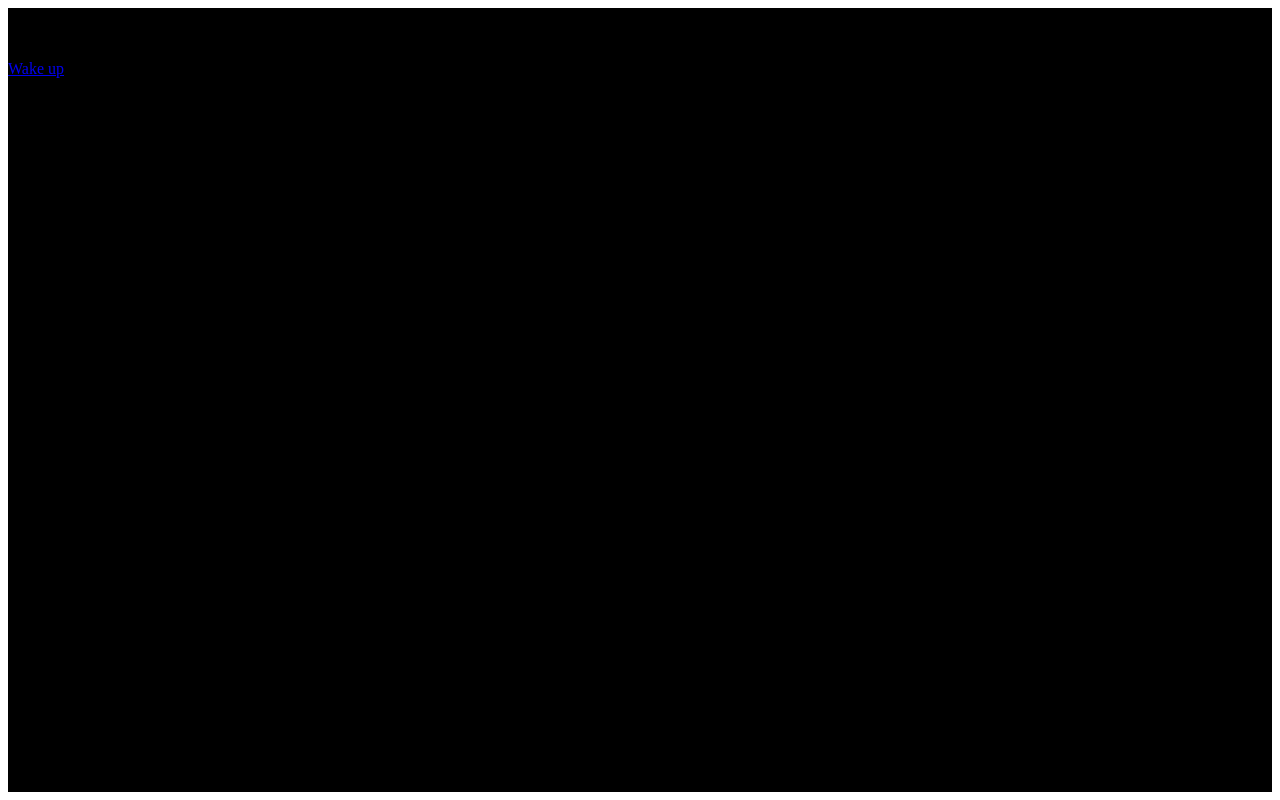
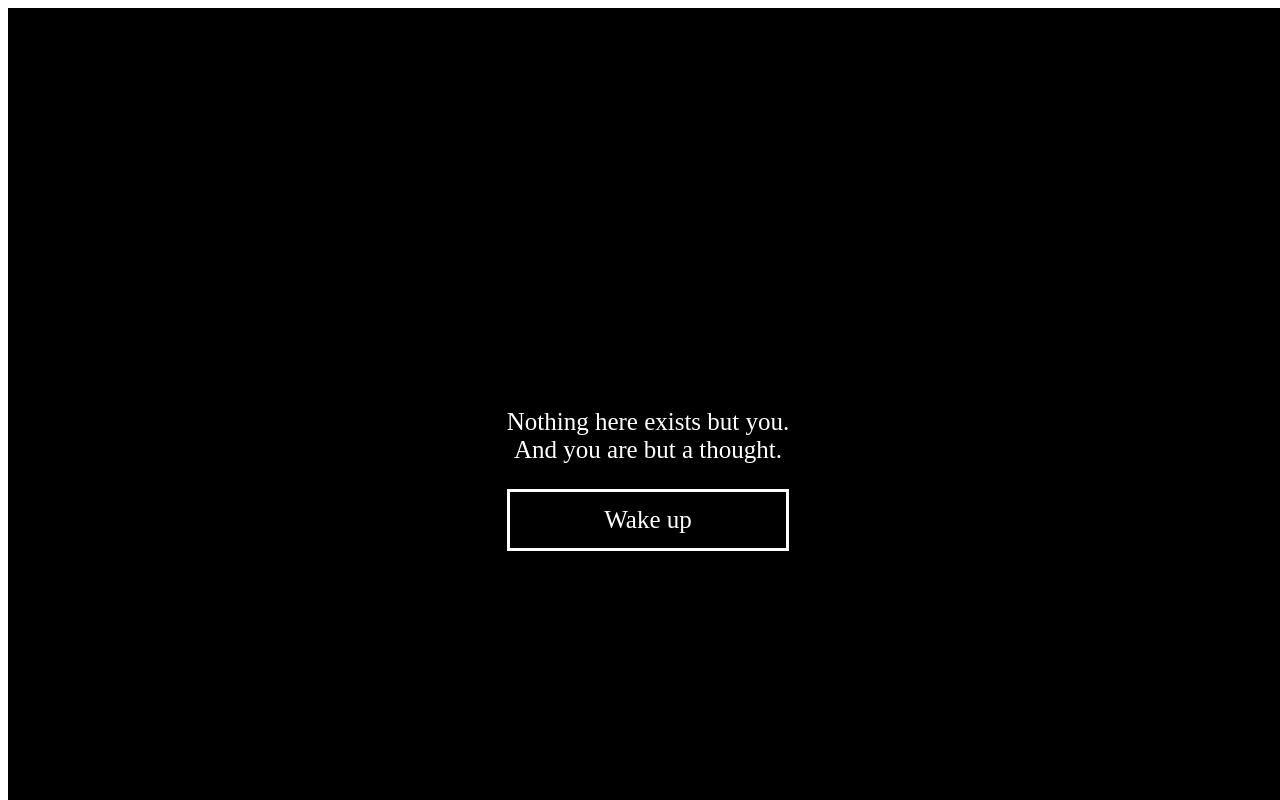
Before and after one commit to bookwormted/FirstSite, a website: page nothing.html in a window 1280 px wide. Drawn offline with Linux system fonts and the light colour scheme.

Commit message:
Update styles.css

```diff
--- a/styles.css
+++ b/styles.css
@@ -85,11 +85,38 @@ ul {
   display: block;
 
 }
+.nothing-block-container {
+position: absolute;
+display: table-cell;
+  vertical-align: middle;
+  background-color: black;
+  height: 100%;
+  width: 100%;
+}
 
-.nothing-block-container {
-       position: reletive;
-       height: 100%;
-       width: 100%;
-       background-color: black;
+.nothing {
+  position: relative;
+  top: 50%;
+  margin: 0 auto;
+  background: black;
+  display: table;
+  vertical-align: middle;
+  color: white;
+  text-align: center;
+  font-size: 25px;
+}
+.wakeup {
+  display: block;
+  cursor: pointer;
+  font-size: 25px;
+  border: 3px solid;
+  padding: 14px 16px;
+  margin: 0;
+  border-color: white;
 
 }
+.plain-link {
+  color: white;
+  text-decoration: none;
+  align: center
+}
```
